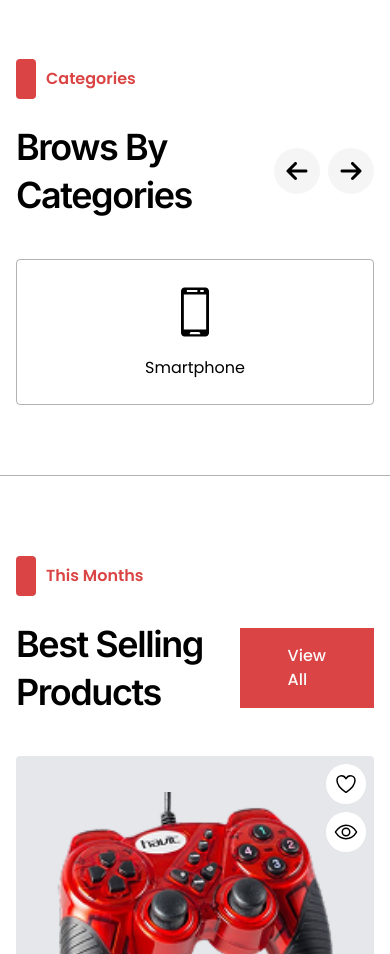
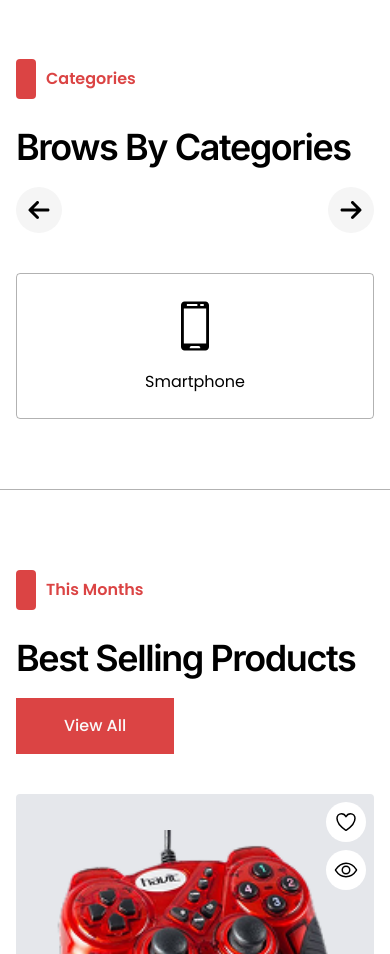
Before and after one commit to shakib97itis/exclusive_ecommerce, a React (Vite) app: page / in a window 390 px wide. Shown: the part 1380-2334 px from the top of the page. Built offline with nearby package versions, Linux system fonts and the light colour scheme.

Commit message:
feat: update layout of BestSellingProducts and BrowseByCategories components for improved responsiveness

```diff
--- a/src/features/products/components/bestSellingProducts/BestSellingProducts.jsx
+++ b/src/features/products/components/bestSellingProducts/BestSellingProducts.jsx
@@ -54,7 +54,7 @@ const BestSellingProducts = () => {
         <p>This Months</p>
       </div>
 
-      <div className="mb-10 flex items-center justify-between">
+      <div className="mb-10 flex flex-col gap-4 sm:flex-row sm:items-center justify-between">
         <div className="flex flex-col gap-2.5 md:flex-row md:items-center md:gap-20">
           <h2 className="heading-36-semibold">Best Selling Products</h2>
         </div>
--- a/src/features/products/components/browseByCategories/BrowseByCategories.jsx
+++ b/src/features/products/components/browseByCategories/BrowseByCategories.jsx
@@ -53,12 +53,12 @@ const BrowsByCategories = () => {
         <p>Categories</p>
       </div>
 
-      <div className="mb-10 flex items-center justify-between">
+      <div className="mb-10 space-y-4 sm:space-y-0 sm:flex sm:items-center sm:justify-between">
         <div className="flex flex-col gap-2.5 md:flex-row md:items-center md:gap-20">
           <h2 className="heading-36-semibold">Brows By Categories</h2>
         </div>
 
-        <div className="flex items-center gap-2">
+        <div className="flex items-center justify-between sm:justify-center gap-2">
           <button
             onClick={goToPrevSlide}
             className="bg-secondary flex h-[46px] w-[46px] cursor-pointer items-center justify-center rounded-full"
```
